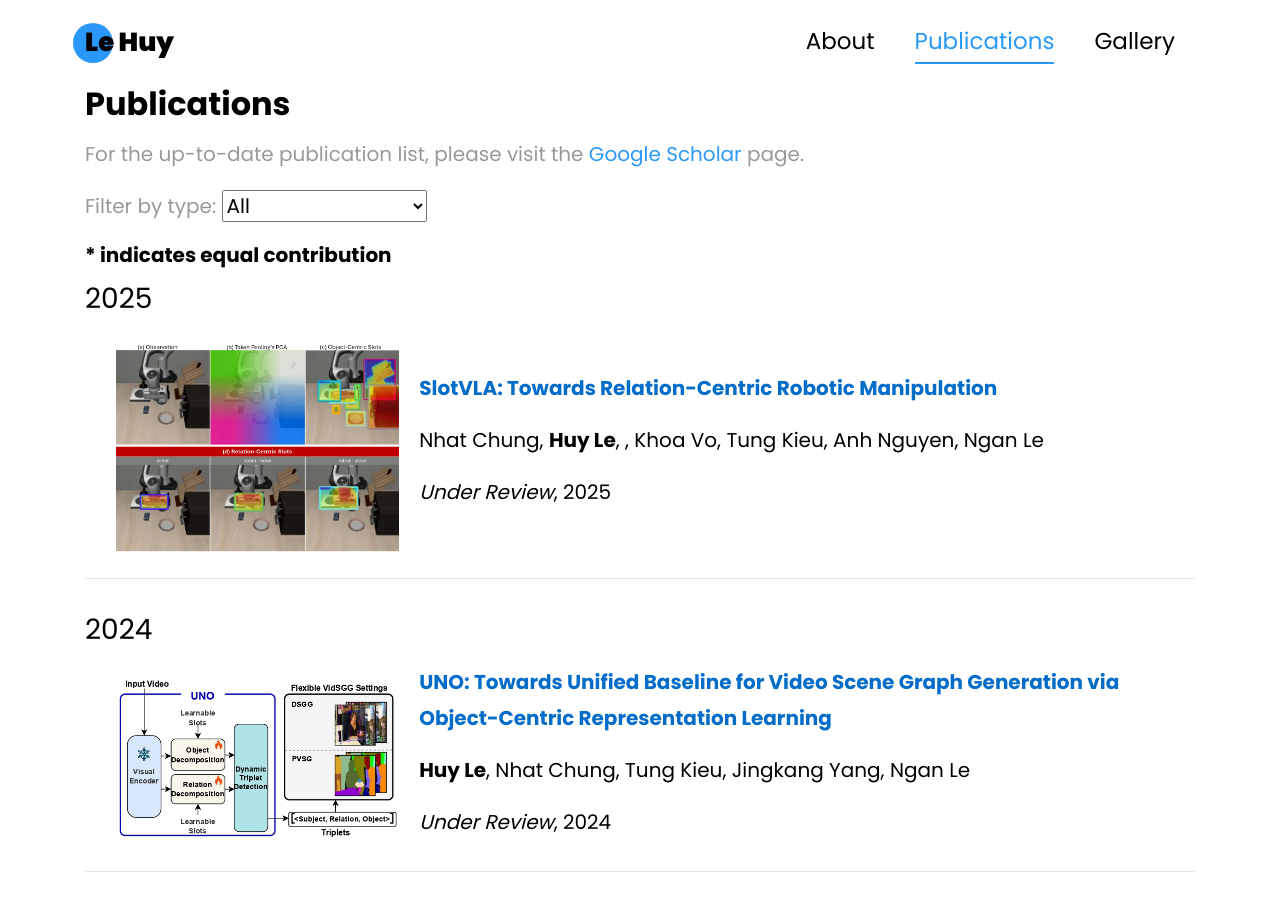
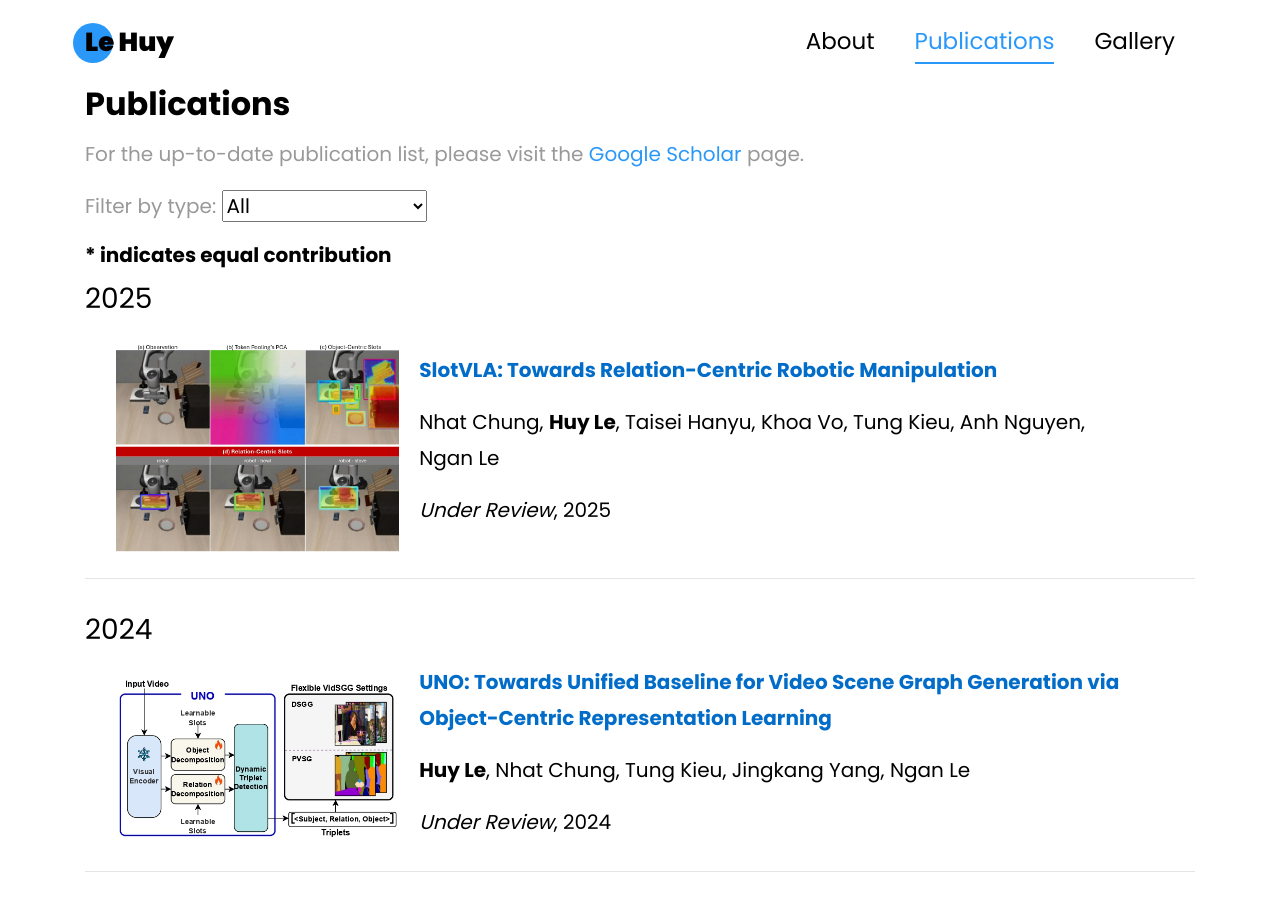
Before and after one commit to lehuy1611/lehuy1611.github.io, a Jekyll site: the page built from publication.html, in a window 1280 px wide and 900 px high. Built offline with Jekyll 4.4.1, drawn with Linux system fonts in a browser that asks for light colours; some web fonts are replaced.

Commit message:
update 2025 publications

```diff
--- a/_data/authors.yml
+++ b/_data/authors.yml
@@ -34,6 +34,10 @@ toannguyen:
   name: Toan Nguyen
   url: https://scholar.google.com/citations?user=PhqGEY8AAAAJ
 
+
+taisei:
+  name: Taisei Hanyu
+
 khoavo:
   name: Khoa Vo
   url: https://scholar.google.com/citations?user=Iyvx8vcAAAAJ
```
